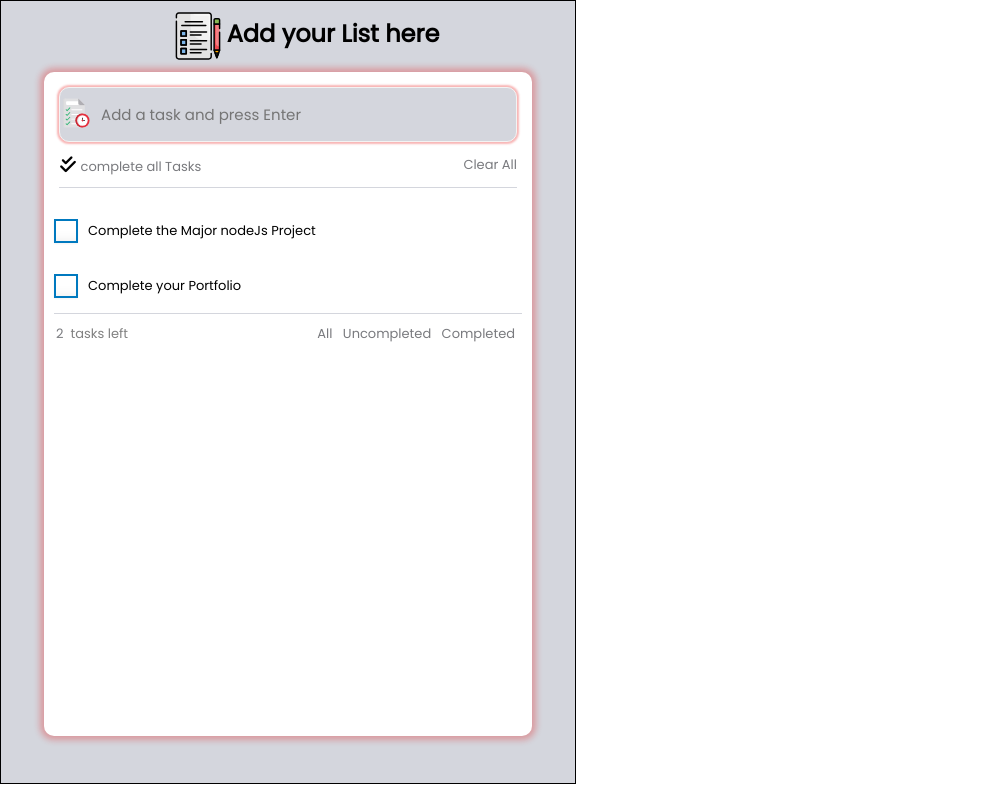
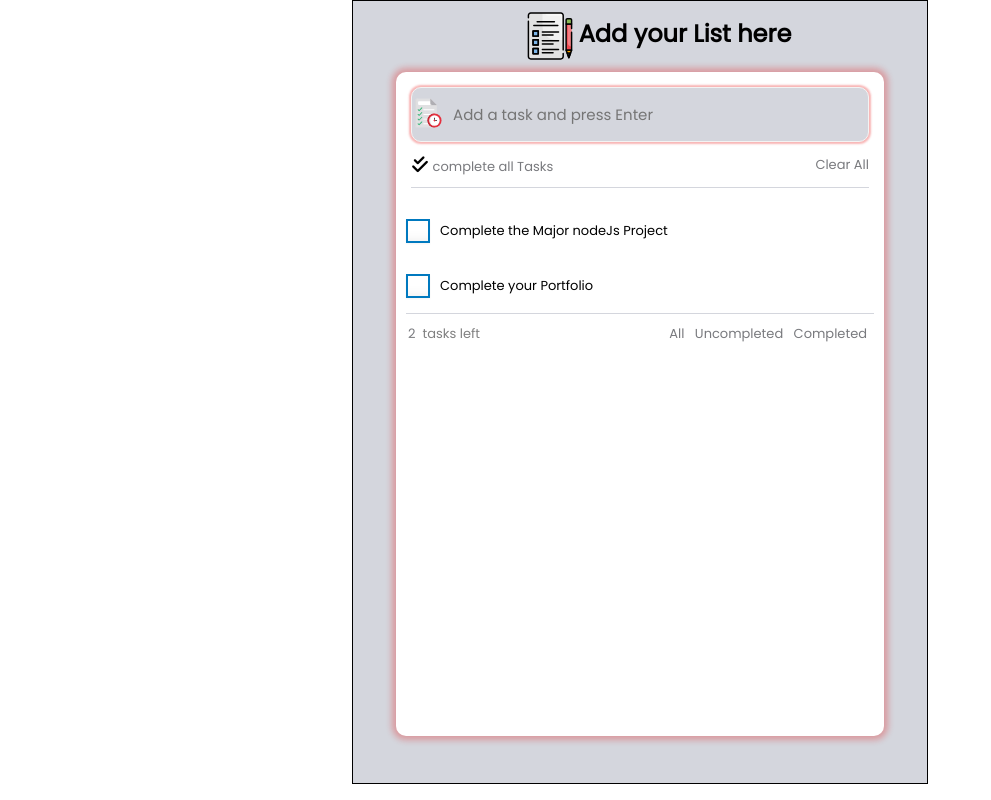
Before and after one commit to sandipvidhate420/Todo_list_Sandip, a plain HTML site: page index.html in a window 1280 px wide. Shown: the whole page, without its empty margins (0-991 px from the left). Drawn offline with Linux system fonts and the light colour scheme.

Commit message:
Update styles.css

```diff
--- a/styles.css
+++ b/styles.css
@@ -218,18 +218,18 @@ h1 {
     color: gray;
 }
 
-/* working fine for lap */
- @media only screen and (min-width:700px) {
+
+ @media only screen and (min-width:700px) {  /* for laptop */
   #todo-container {
     width: 45vw;
     height: 98vh;
-      margin: 0px;
+    margin: auto;
     border: 1px solid black;
     background-color: #D4D6DD;
   }
 
 }
-  @media only screen and (max-width:700px) {
+@media only screen and (max-width:700px) { /* for mobile */
    #todo-container {
       width: 100vw;
       height: 100%;
```
Lines whose indentation alone changed are shown as unchanged.
